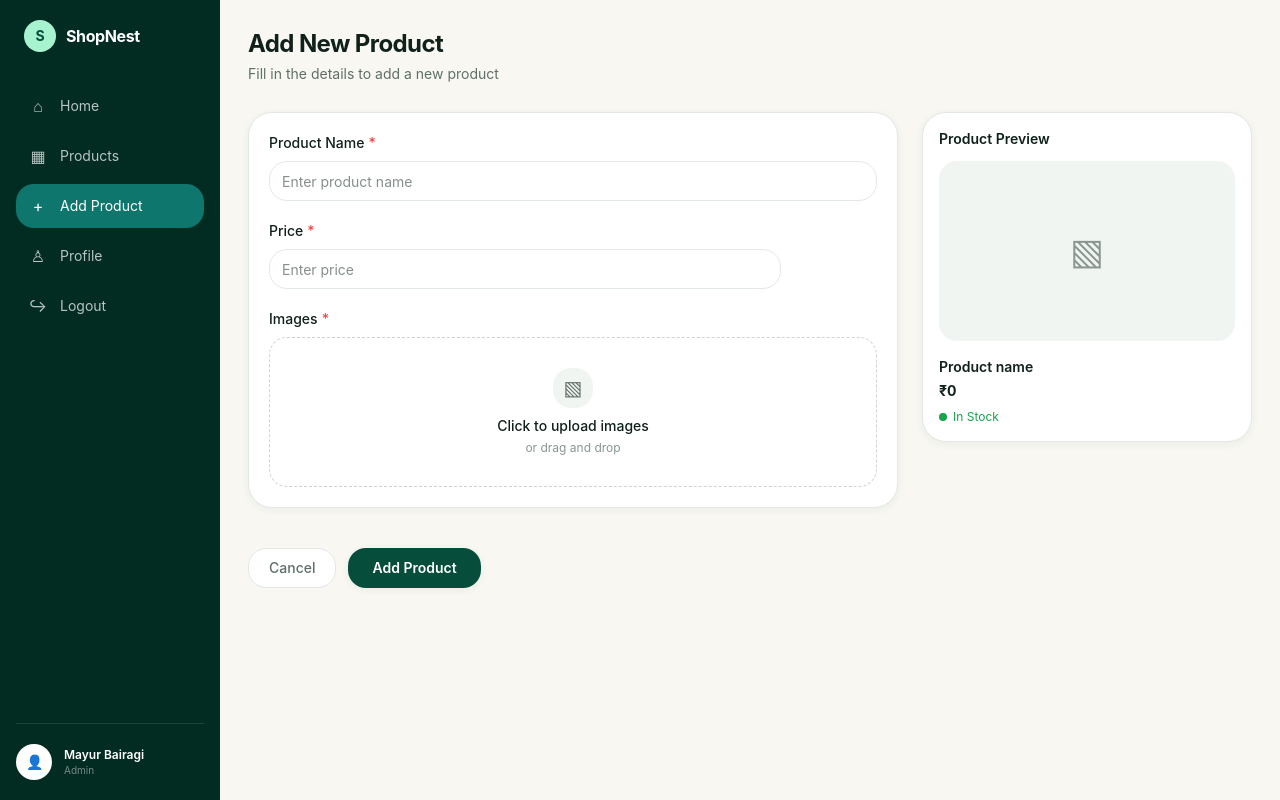
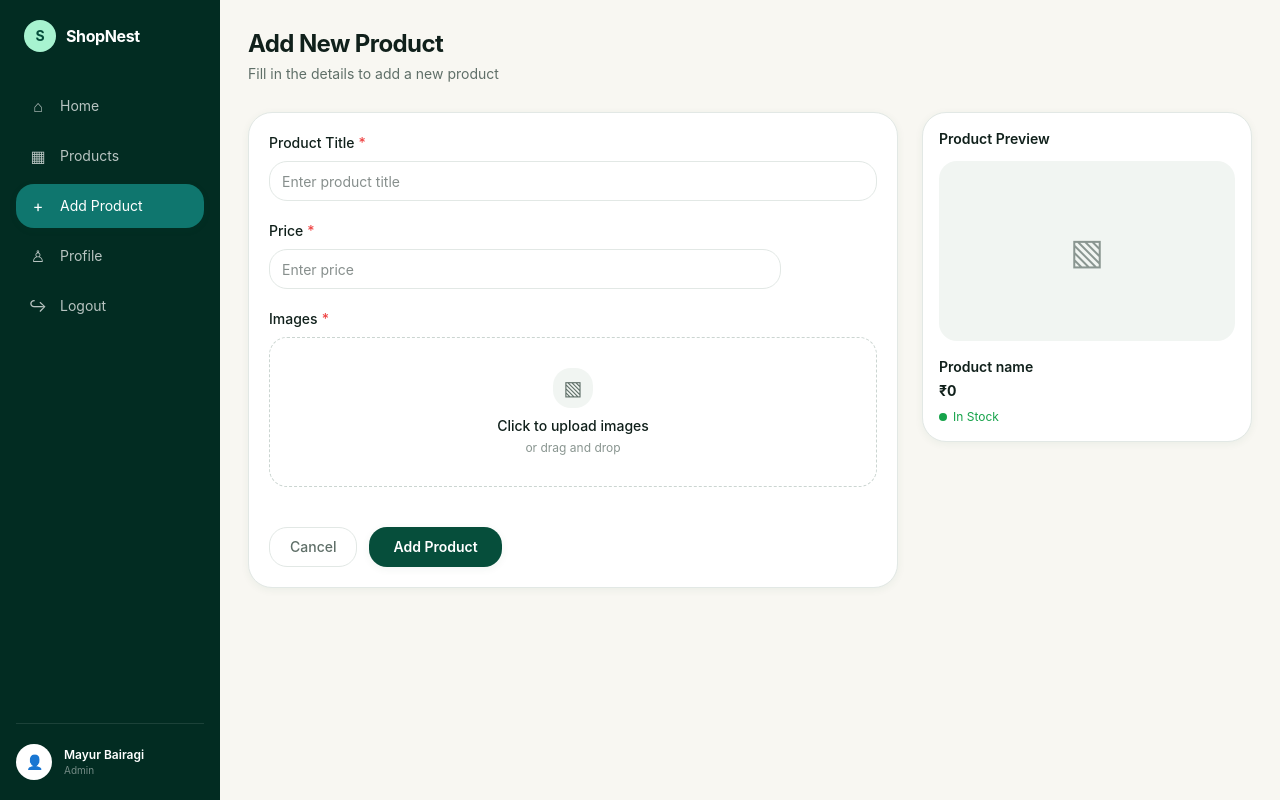
Before and after one commit to sanjaydotenv/ShopNest-Assignment, a React (Vite) app in the folder client/: page /addProduct in a window 1280 px wide. Built offline with nearby package versions, Linux system fonts and the light colour scheme; no server answers.

Commit message:
Add product form with validation and image upload functionality

```diff
--- /dev/null
+++ b/client/src/features/shopnest/hooks/productHook.jsx
@@ -0,0 +1,31 @@
+import { useState } from "react";
+import { useForm } from "react-hook-form";
+
+export const useProductHook = () => {
+
+    const [imageData, setImageData] = useState(null)
+
+  const {
+    register,
+    handleSubmit,
+    reset,
+    formState: { errors },
+  } = useForm();
+
+  const handleImageChange = (event) => {
+    setImageData(event.target.files[0].name)
+  }
+
+  const handleCreateProduct = (data) => {
+    console.log(data , imageData)
+};
+
+  return {
+    register,
+    handleSubmit,
+    reset,
+    errors,
+    handleCreateProduct,
+    handleImageChange
+  };
+};
--- a/client/src/features/shopnest/ui/pages/AddProduct.jsx
+++ b/client/src/features/shopnest/ui/pages/AddProduct.jsx
@@ -1,6 +1,22 @@
+import { useRef } from "react";
+import { useProductHook } from "../../hooks/productHook";
 import AsideNavigate from "../components/AsideNavigate";
 
 const AddProduct = () => {
+  const imgRef = useRef();
+
+  const {
+    handleCreateProduct,
+    handleSubmit,
+    errors,
+    register,
+    handleImageChange,
+  } = useProductHook();
+
+  const handleImageInput = () => {
+    imgRef.current.click();
+  };
+
   return (
     <div
       className="min-h-screen flex"
@@ -87,11 +103,14 @@ const AddProduct = () => {
               boxShadow: "var(--shadow-sm)",
             }}
           >
-            <form className="space-y-5">
+            <form
+              onSubmit={handleSubmit(handleCreateProduct)}
+              className="space-y-5"
+            >
               {/* Product Name */}
               <div>
                 <label className="block text-sm font-medium mb-2">
-                  Product Name
+                  Product Title
                   <span
                     className="ml-1"
                     style={{
@@ -103,8 +122,11 @@ const AddProduct = () => {
                 </label>
 
                 <input
+                  {...register("title", {
+                    required: "Product title is required",
+                  })}
                   type="text"
-                  placeholder="Enter product name"
+                  placeholder="Enter product title"
                   className="w-full h-10 px-3 rounded-lg outline-none text-sm transition-all"
                   style={{
                     backgroundColor: "var(--bg-surface)",
@@ -112,6 +134,11 @@ const AddProduct = () => {
                     color: "var(--text-primary)",
                   }}
                 />
+                {errors.title && (
+                  <p className="text-red-700 text-sm mt-2 ml-2">
+                    {errors.title.message}
+                  </p>
+                )}
               </div>
 
               {/* Description */}
@@ -133,6 +160,9 @@ const AddProduct = () => {
                   </label>
 
                   <input
+                    {...register("price", {
+                      required: "Product price is required",
+                    })}
                     type="number"
                     placeholder="Enter price"
                     className="w-full h-10 px-3 rounded-lg outline-none text-sm"
@@ -142,6 +172,11 @@ const AddProduct = () => {
                       color: "var(--text-primary)",
                     }}
                   />
+                  {errors.price && (
+                    <p className="text-red-700 text-sm mt-2 ml-2">
+                      {errors.price.message}
+                    </p>
+                  )}
                 </div>
 
                 {/* Stock */}
@@ -162,6 +197,7 @@ const AddProduct = () => {
                 </label>
 
                 <div
+                  onClick={handleImageInput}
                   className="h-[150px] rounded-lg flex flex-col items-center justify-center cursor-pointer transition-all"
                   style={{
                     backgroundColor: "var(--bg-surface)",
@@ -177,6 +213,13 @@ const AddProduct = () => {
                   >
                     ▧
                   </div>
+                  <input
+                    onChange={handleImageChange}
+                    ref={imgRef}
+                    hidden
+                    type="file"
+                    accept="image/png,image/jpeg,image/jpg,image/webp"
+                  />
 
                   <p className="text-sm font-medium">Click to upload images</p>
 
@@ -189,6 +232,37 @@ const AddProduct = () => {
                     or drag and drop
                   </p>
                 </div>
+                {errors.image && (
+                  <p className="text-red-700 text-sm mt-2 ml-2">
+                    {errors.image.message}
+                  </p>
+                )}
+              </div>
+
+              <div className="max-w-[1050px] flex mt-10 gap-3">
+                <button
+                  type="button"
+                  className="h-10 px-5 rounded-lg text-sm font-medium transition-all hover:opacity-80"
+                  style={{
+                    backgroundColor: "var(--bg-surface)",
+                    color: "var(--text-secondary)",
+                    border: "1px solid var(--border)",
+                  }}
+                >
+                  Cancel
+                </button>
+
+                <button
+                  type="submit"
+                  className="h-10 px-6 rounded-lg text-sm font-semibold transition-all hover:opacity-90"
+                  style={{
+                    backgroundColor: "var(--btn-primary)",
+                    color: "var(--text-white)",
+                    boxShadow: "var(--shadow-sm)",
+                  }}
+                >
+                  Add Product
+                </button>
               </div>
             </form>
           </div>
@@ -264,31 +338,6 @@ const AddProduct = () => {
         </div>
 
         {/* ================= ACTION BUTTONS ================= */}
-        <div className="max-w-[1050px] flex mt-10 gap-3">
-          <button
-            type="button"
-            className="h-10 px-5 rounded-lg text-sm font-medium transition-all hover:opacity-80"
-            style={{
-              backgroundColor: "var(--bg-surface)",
-              color: "var(--text-secondary)",
-              border: "1px solid var(--border)",
-            }}
-          >
-            Cancel
-          </button>
-
-          <button
-            type="button"
-            className="h-10 px-6 rounded-lg text-sm font-semibold transition-all hover:opacity-90"
-            style={{
-              backgroundColor: "var(--btn-primary)",
-              color: "var(--text-white)",
-              boxShadow: "var(--shadow-sm)",
-            }}
-          >
-            Add Product
-          </button>
-        </div>
       </main>
     </div>
   );
```
